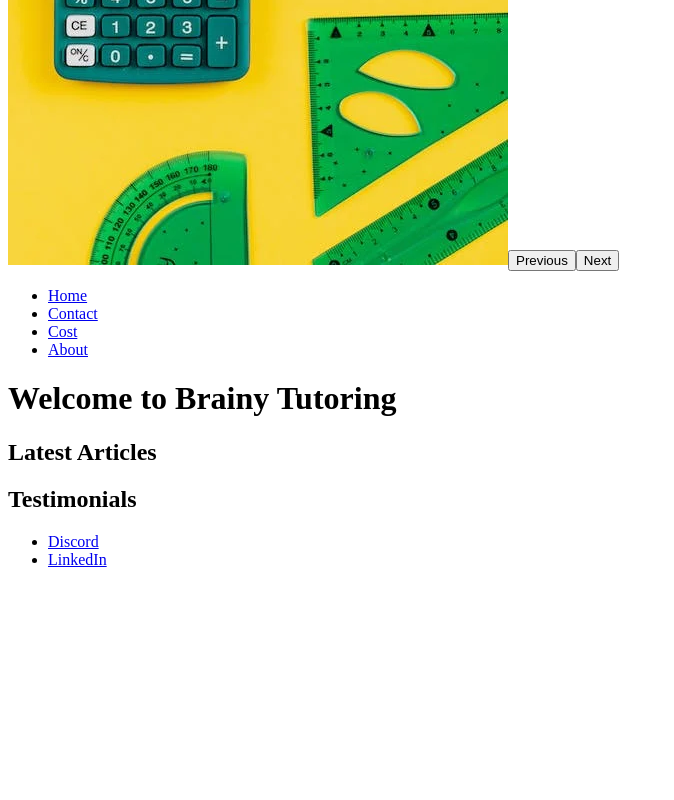
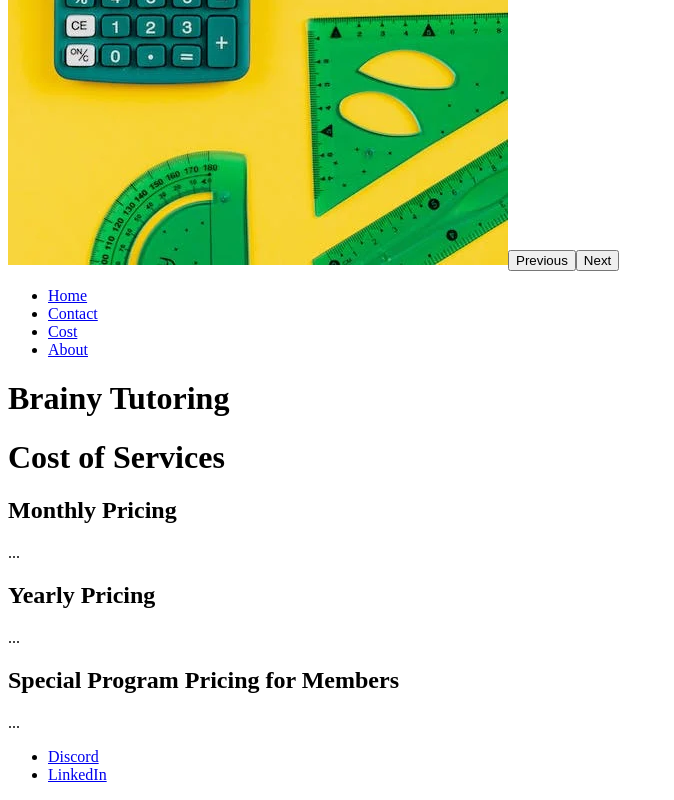
Before and after one commit to Rbustan0/BrainyTutoring, a React (Vite) app: page /cost in a window 1280 px wide. Shown: the part 565-1365 px from the top of the page, without its empty margins (0-674 px from the left). Before the commit the page ends 1150 px from the top, so only its background shows below. Built offline with nearby package versions, Linux system fonts and the light colour scheme; the HTML template or start-up script is replaced by a standard one.

Commit message:
Attempt to fix home page to restructure navigation redirection for cost tab

```diff
--- a/package.json
+++ b/package.json
@@ -12,7 +12,7 @@
   "dependencies": {
     "react": "^18.2.0",
     "react-dom": "^18.2.0",
-    "react-router-dom": "^6.21.3"
+    "react-router-dom": "^6.22.3"
   },
   "devDependencies": {
     "@types/react": "^18.2.43",
@@ -25,6 +25,6 @@
     "eslint-plugin-react-refresh": "^0.4.5",
     "postcss": "^8.4.35",
     "tailwindcss": "^3.4.1",
-    "vite": "^5.0.8"
+    "vite": "^5.2.4"
   }
 }
--- a/src/App.jsx
+++ b/src/App.jsx
@@ -1,18 +1,20 @@
-import React from 'react'
-import Headers from './components/Headers'
-import Nav from './components/Nav'
-import Footer from './components/Footer'
-import Home from './pages/home'
+import React from 'react';
+import Headers from './components/Headers';
+import Nav from './components/Nav';
+import Footer from './components/Footer';
+import Slides from './components/Slides';
+
 
 function App() {
   return (
-    <div className="">
+      <div className="">
       <Headers />
+      <Slides />
       <Nav />
-      <Home />
       <Footer/>
-    </div>
-  )
+      </div>
+
+  );
 }
 
 export default App
--- a/src/components/Headers.jsx
+++ b/src/components/Headers.jsx
@@ -1,20 +1,9 @@
 import React from 'react';
-import Carousel from './Carousel';
 
 const Headers = () => {
-
-  const images = [
-    '/calcu.webp',
-    '/world.jpeg',
-    '/coding.jpeg',
-    '/robo.webp',
-    '/boardtech.jpeg'
-  ];
-
   return (
     <div>
       <h1>Brainy Tutoring</h1>
-      <Carousel images={images} />
     </div>
   );
 };
--- a/src/components/Nav.jsx
+++ b/src/components/Nav.jsx
@@ -1,5 +1,9 @@
 import React from 'react';
-import { Link, BrowserRouter as Router } from 'react-router-dom';
+import { Link, BrowserRouter as Router, Routes, Route } from 'react-router-dom'; // Import necessary components
+import Home from '../pages/home'; // Import the Home component
+import Contact from '../pages/contact'; // Import the Contact component
+import Cost from '../pages/cost'; // Import the Cost component
+import About from '../pages/about'; // Import the About component
 
 const Nav = () => {
   return (
@@ -21,7 +25,13 @@ const Nav = () => {
             </li>
           </ul>
         </nav>
-    </div>
+        <Routes>
+          <Route path="/" element={<Home />} />
+          <Route path="/contact" element={<Contact />} />
+          <Route path="/cost" element={<Cost />} /> {/* Route for the Cost component */}
+          <Route path="/about" element={<About />} />
+        </Routes>
+      </div>
     </Router>
   );
 };
--- /dev/null
+++ b/src/components/Slides.jsx
@@ -0,0 +1,21 @@
+import React from 'react';
+import Carousel from './Carousel';
+
+const Slides = () => {
+
+  const images = [
+    '/calcu.webp',
+    '/world.jpeg',
+    '/coding.jpeg',
+    '/robo.webp',
+    '/boardtech.jpeg'
+  ];
+
+  return (
+    <div>
+      <Carousel images={images} />
+    </div>
+  );
+};
+
+export default Slides;
--- a/src/pages/cost.jsx
+++ b/src/pages/cost.jsx
@@ -1,8 +1,10 @@
 import React from 'react';
+import Headers from '../components/Headers';
 
 const Cost = () => {
   return (
     <div>
+      <Headers />
       <h1>Cost of Services</h1>
       <h2>Monthly Pricing</h2>
       <p>...</p>
```
Also changed, not shown: 1 other file (tests, documents, lock files or other folders).
